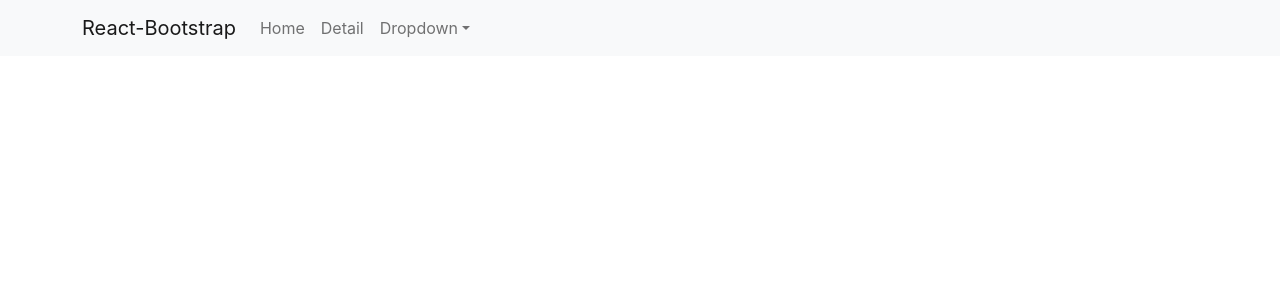
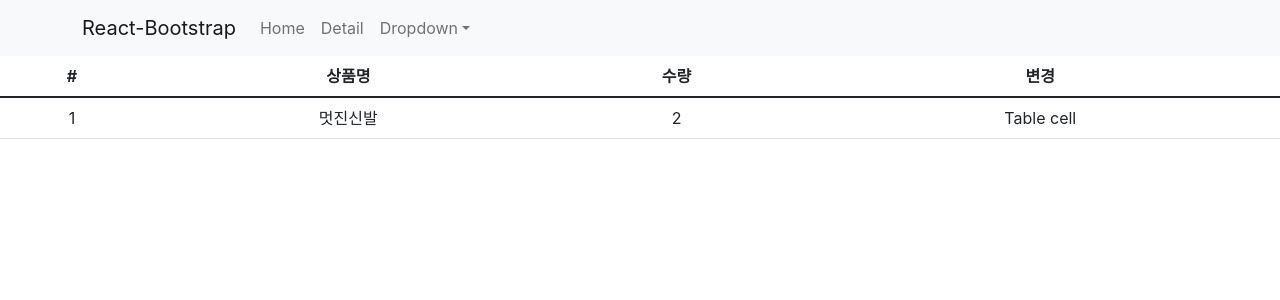
Before and after one commit to wlrhkdgus1/react-project, a React (Create React App) app in the folder shop/: page /cart in a window 1280 px wide. Shown: the top 300 px of the page. Built offline with nearby package versions, Linux system fonts and the light colour scheme.

Commit message:
21 10 28 redux

```diff
--- a/shop/src/App.js
+++ b/shop/src/App.js
@@ -7,6 +7,8 @@
 import Detail from './Detail.js'
 import axios from 'axios';
 import { Link, Route, Switch } from 'react-router-dom';
+
+import Cart from './Cart.js';
 
 export let 재고context = React.createContext();
 
@@ -92,6 +94,10 @@
 
 </Route>
 
+<Route path="/cart">
+    <Cart></Cart>
+</Route>
+
 <Route path="/detail/0">
       <div>아무거나 적었을때 보여주세요</div>
 </Route>
--- /dev/null
+++ b/shop/src/Cart.js
@@ -0,0 +1,37 @@
+import React from 'react';
+import {Table} from 'react-bootstrap';
+import { connect } from 'react-redux';
+
+function Cart(props){
+    return(
+        <div>
+            <Table responsive>
+    <thead>
+      <tr>
+        <th>#</th>
+        <th>상품명</th>
+        <th>수량</th>
+        <th>변경</th>
+      </tr>
+    </thead>
+    <tbody>
+      <tr>
+        <td>1</td>
+        <td>{ props.state[0].name }</td>
+        <td>{ props.state[0].quan }</td>
+        <td>Table cell</td>
+      </tr>
+    </tbody>
+  </Table>
+        </div>
+    )
+}
+
+function 함수명(state){
+    return {
+        state : state
+    }
+}
+
+export default connect(함수명)(Cart)
+//export default Cart;
--- a/shop/src/Detail.js
+++ b/shop/src/Detail.js
@@ -1,8 +1,12 @@
-import React, {useContext, useEffect, useState} from 'react';
+import React, {useContext, useEffect, useState,} from 'react';
 import { useHistory , useParams } from 'react-router';
 import styled from 'styled-components';
 import './Detail.scss';
 import {재고context} from './App.js';
+
+import { CSSTransition } from 'react-transition-group';
+
+import {Nav, NavItem , NavLink} from 'react-bootstrap';
 
 let 박스 = styled.div`
   padding : 20px;
@@ -19,6 +23,10 @@
 
   let [alert, alert변경] = useState(true);
   let [inbputData, inputData변경] = useState('');
+
+  let [누른탭, 누른탭변경] = useState(0);
+  let [스위치, 스위치변경] = useState(false);
+
   let 재고 = useContext(재고context);
 
   useEffect(()=>{
@@ -66,8 +74,37 @@
             }}>뒤로가기</button>
           </div>
         </div>
+
+          <Nav className="mt-5" variant="tabs" defaultActiveKey="link-0">
+             <Nav.Item>
+              <Nav.Link eventKey="link-0" onClick={()=>{ 스위치변경(false); 누른탭변경(0) }}>Active</Nav.Link>
+            </Nav.Item>
+           <Nav.Item>
+              <Nav.Link eventKey="link-1" onClick={()=>{ 스위치변경(false); 누른탭변경(1) }}>Option 2</Nav.Link>
+           </Nav.Item>
+        </Nav>
+
+         <CSSTransition in={스위치} classNames="wow" timeout={500}>
+        <TabContent 누른탭={누른탭} 스위치변경={스위치변경}/>
+        </CSSTransition>
       </div>
     )
+  }
+  function TabContent(props){
+
+    useEffect(()=>{
+      props.스위치변경(true);
+    });
+
+    if(props.누른탭 === 0) {
+      return <div>0번째 내용입니다</div>
+    } else if(props.누른탭 === 1) {
+      return <div>1번째 내용입니다</div>
+    } else if(props.누른탭 === 2) {
+      return <div>2번째 내용입니다</div>
+    }
+
+
   }
 
   function Info(props){
--- a/shop/src/Detail.scss
+++ b/shop/src/Detail.scss
@@ -1,5 +1,14 @@
 
 $메인칼라 : skyblue;
+
+.wow-enter{
+  opacity: 0;
+}
+.wow-enter-active{
+  opacity: 1;
+  transition: all 500ms;
+}
+
 
 .red{
     color: $메인칼라;
--- a/shop/src/index.js
+++ b/shop/src/index.js
@@ -6,11 +6,17 @@
 
 import { BrowserRouter } from 'react-router-dom';
 
+import {Provider} from 'react-redux';
+import { createStore } from 'redux';
+
+let store = createStore(()=>{ return [{ id:0, name : '멋진신발' , quan : 2}]  });
 
 ReactDOM.render(
   <React.StrictMode>
     <BrowserRouter>
+    <Provider store={store}>
     <App />
+    </Provider>
     </BrowserRouter>
   </React.StrictMode>,
   document.getElementById('root')
```
Also changed, not shown: shop/package.json (+5 -2 lines), 1 other file (tests, documents, lock files or other folders).
